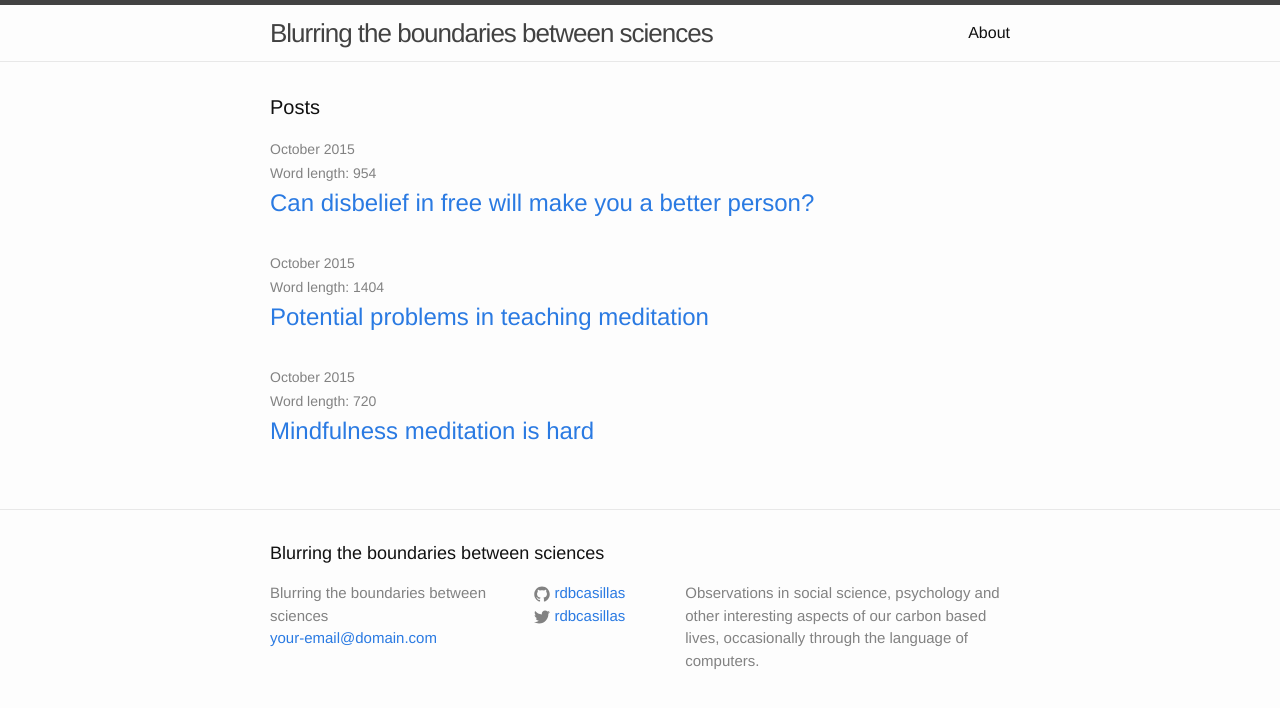
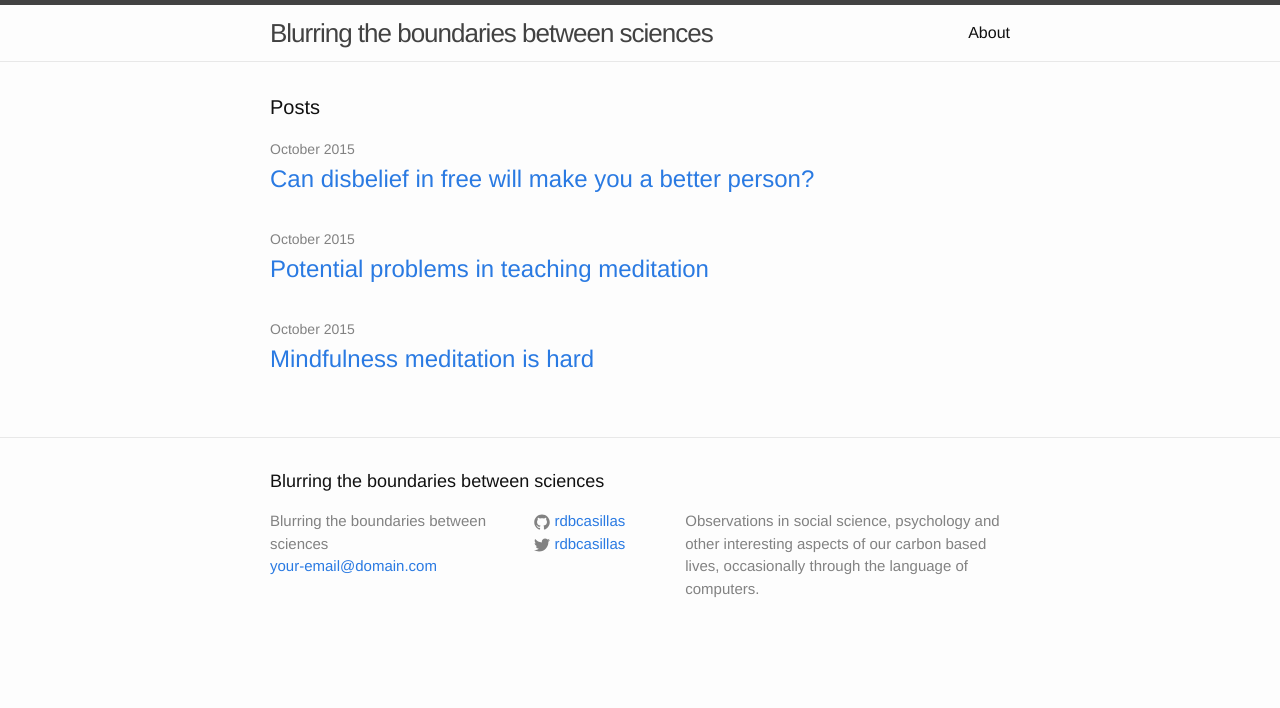
Before and after one commit to rdbcasillas/rdbcasillas.github.io, a Jekyll site: the page built from index.html, in a window 1280 px wide. Shown: the top 708 px of the page. Built offline with Jekyll 4.4.1, drawn with Linux system fonts in a browser that asks for light colours; Markdown is read by kramdown in place of the engine named in the settings.

Commit message:
formatting changes

```diff
--- a/_layouts/post.html
+++ b/_layouts/post.html
@@ -5,6 +5,8 @@ layout: default
 
   <header class="post-header">
     <h1 class="post-title">{{ page.title }}</h1>
+
+    <span class="post-meta">Word count: {{ post.content | number_of_words }}</span>
   </header>
 
   <article class="post-content">
--- a/index.html
+++ b/index.html
@@ -10,7 +10,6 @@ layout: default
     {% for post in site.posts %}
       <li>
       <span class="post-meta"> {{ post.date | date: "%B  %Y" }}</span><br>
-        <span class="post-meta">Word length: {{ post.content | number_of_words }}</span>
         <h2>
           <a class="post-link" href="{{ post.url | prepend: site.baseurl }}">{{ post.title }}</a>
         </h2>
```
